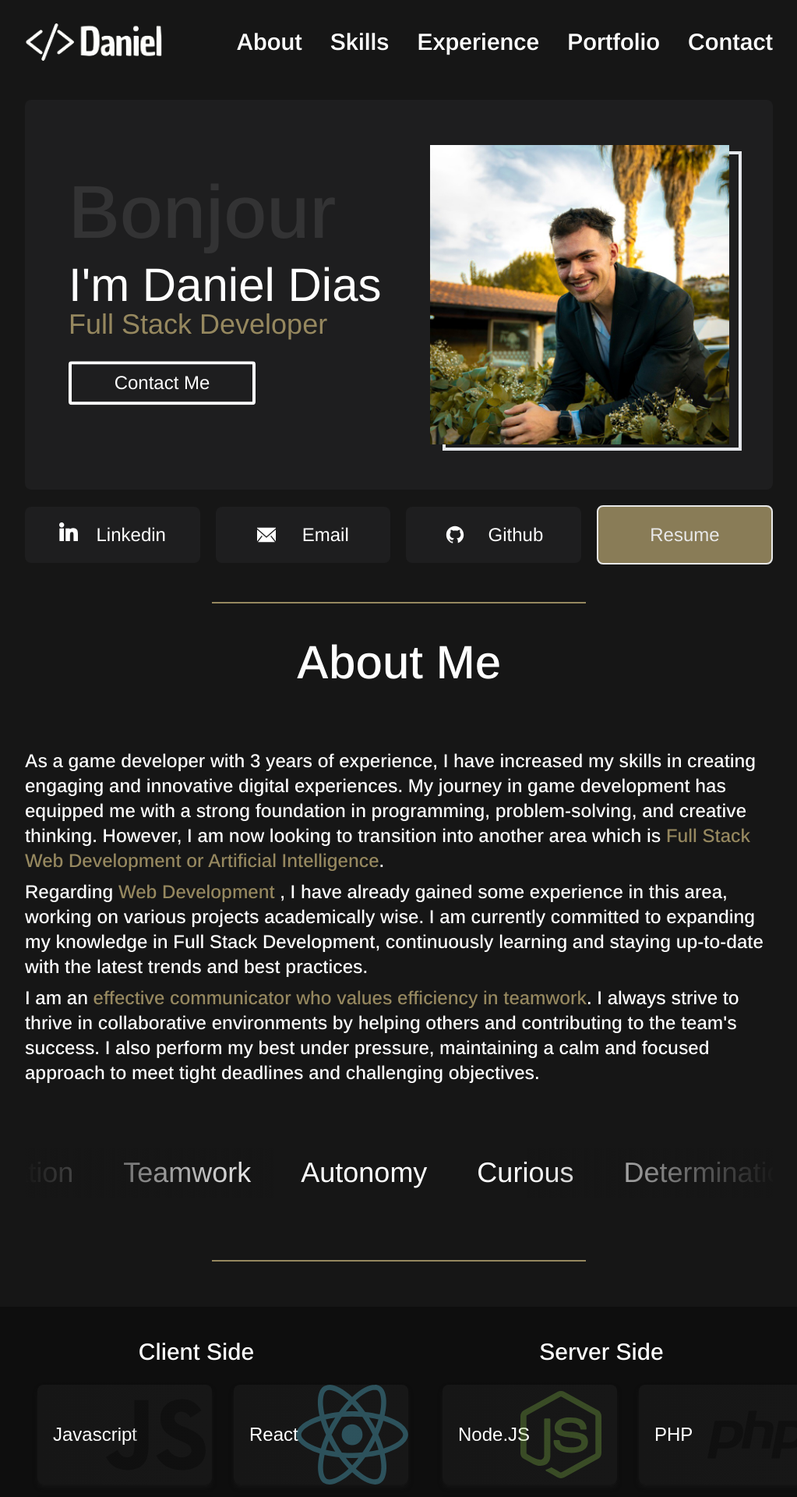
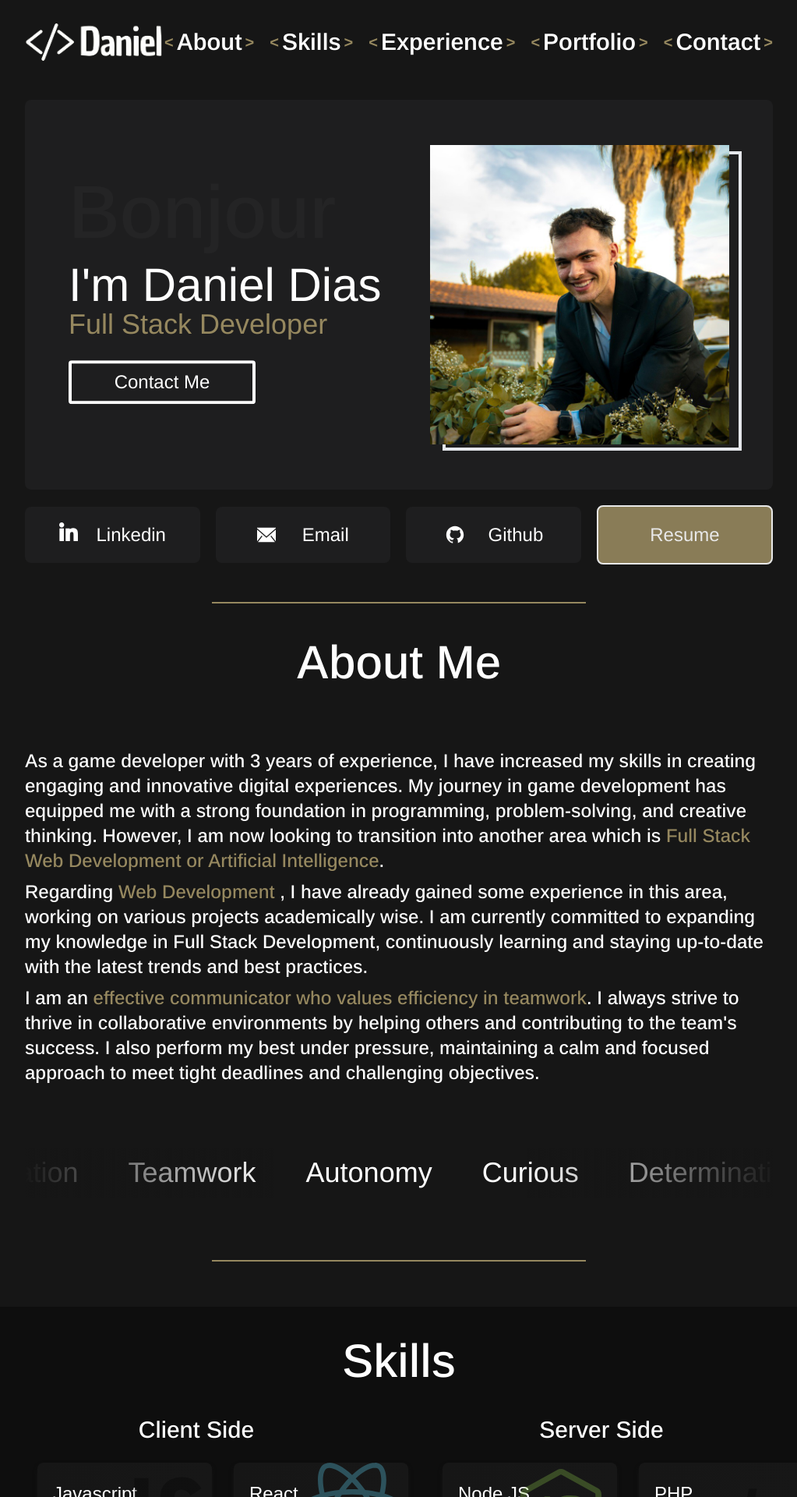
Before and after one commit to danielferreira-dias/my-portfolio-react-vite, a React (Vite) app: page / in a window 1280 px wide. Shown: the top 1920 px of the page at 78% size, without its empty margins (128-1151 px from the left). Built offline with nearby package versions, Linux system fonts and the light colour scheme.

Commit message:
Slight update

```diff
--- a/src/Components/Navbar.jsx
+++ b/src/Components/Navbar.jsx
@@ -22,15 +22,17 @@ const Navbar = ({ onDataFromChild, scrollToSection, refs }) => {
 
     return (
         <>
-            <div className='h-18 w-full py-2 px-8 sm:px-12 xl:px-40 2xl:px-64 sticky lg:relative bg-custom-black opacity-95 lg:opacity-100 top-0 z-50'>
+            <div className='h-18 w-full py-2 px-8 sm:px-12 xl:px-40 2xl:px-52 sticky lg:relative bg-custom-black opacity-95 lg:opacity-100 top-0 z-50'>
                 <div className="flex justify-between items-center z-10">
                     <div className='w-24 sm:w-28 mdlg:w-36 lg:w-44'>
                         <img src="LOGO.png" alt="" />
                     </div>
-                    <div className='arimo hidden mdlg:flex flex-row text-2xl lg:text-3xl text-white gap-x-9'>
+                    <div className='arimo hidden mdlg:flex flex-row text-2xl lg:text-3xl text-white gap-x-5'>
                         {menuItems.map(item => (
-                            <div key={item.id} className="py-5 text-white  font-semibold hover:transform hover:scale-105 transition-transform hover:text-custom-gold">
-                                <a href="" className=''>{item.label}</a>
+                            <div key={item.id} className="py-5 text-white items-center flex flex-row font-semibold hover:transform hover:scale-105 transition-transform hover:text-custom-gold">
+                                <p className='text-lg lg:text-xl mr-1 text-custom-gold font-bold'>&lt;</p>
+                                <a href="" className='text-2xl lg:text-3xl'>{item.label}</a>
+                                <p className='text-lg lg:text-xl ml-1 text-custom-gold font-bold'>&gt;</p>
                             </div>
                         ))}
                     </div>
--- a/src/Components/SkillBox.jsx
+++ b/src/Components/SkillBox.jsx
@@ -2,7 +2,7 @@ import '../index.css'
 
 const Skillbox = ({ skillName, iconSrc, isDarkMode }) => {
     return (
-        <div className={`flex items-center relative rounded-lg w-32 h-24 mdlg:h-32 mdlg:w-48 lg:w-56 overflow-hidden shadow-md my-2 bg-gradient-to-r from-custom-black to-neutral-900 shadow-neutral-900 hover:shadow-custom-gold`} data-aos="zoom-in">
+        <div className={`flex items-center relative rounded-lg w-32 h-16 mdlg:h-20 mdlg:w-48 lg:w-56 overflow-hidden shadow-md my-2 bg-gradient-to-r from-custom-black to-neutral-900 shadow-neutral-900 hover:shadow-custom-gold`} data-aos="zoom-in">
             <div className='flex items-center h-full ml-5'>
                 <span className={`text-xl mdlg:text-2xl xl:text-2xl ${isDarkMode ? 'text-white' : 'text-black'}`}>{skillName}</span>
             </div>
--- a/src/Sections/Experience.jsx
+++ b/src/Sections/Experience.jsx
@@ -67,8 +67,8 @@ const Experience = ({ isDarkMode }) => {
 
 
     return (
-        <div className='mb-10'>
-            <h1 className='px-5 sm:px-10 xl:px-40 2xl:px-64 text-2xl xl:text-4xl mb-12'>Experience</h1>
+        <div className=''>
+            <h1 className='mb-20 text-4xl xl:text-6xl arimo text-center'>Experience</h1>
             <div className='px-5 sm:px-10 xl:px-40 2xl:px-64 md:hidden'>
 
                 <div className='flex flex-row w-full gap-8 h-fit'>
--- a/src/Sections/Skills.jsx
+++ b/src/Sections/Skills.jsx
@@ -32,13 +32,14 @@ const Skills = ({ isDarkMode }) => {
     ];
 
     return (
-        <div className=''>
+        <div className='flex flex-col'>
+            <h1 className='mt-10 text-4xl xl:text-6xl arimo text-center'>Skills</h1>
             <div className='h-fit my-10 gap-12 xl:gap-20 grid grid-cols-1 sm:grid-cols-2 3xl:grid-cols-2 justify-center items-start'>
 
                 {/* Front-End Skills */}
                 <div className='flex flex-col justify-center text-center w-full  items-center'>
                     <h1 className='text-2xl xl:text-3xl arimo text-center' >Client Side</h1>
-                    <div className="p-4 grid grid-cols-2 gap-x-5 xs:grid-cols-3 sm:grid-cols-2 xs:gap-x-12 xl:gap-x-24 xl:grid-cols-2  w-fit h-max justify-center xs:justify-center">
+                    <div className="p-4 grid grid-cols-2 gap-x-5 xs:grid-cols-3 sm:grid-cols-2 xs:gap-x-16 xl:gap-x-24 xl:grid-cols-2  w-fit h-max justify-center xs:justify-center">
                         {frontEndSkills.map((skill, index) => (
                             <Skillbox
                                 key={index}
@@ -53,7 +54,7 @@ const Skills = ({ isDarkMode }) => {
                 {/* Back-End Skills */}
                 <div className='flex flex-col justify-center text-center w-full  items-center'>
                     <h1 className='text-2xl xl:text-3xl arimo text-center' >Server Side</h1>
-                    <div className="p-4 grid grid-cols-2 gap-x-5 xs:grid-cols-3 sm:grid-cols-2 xs:gap-x-12 xl:gap-x-24 xl:grid-cols-2  w-fit h-max justify-center xs:justify-center">
+                    <div className="p-4 grid grid-cols-2 gap-x-5 xs:grid-cols-3 sm:grid-cols-2 xs:gap-x-16 xl:gap-x-24 xl:grid-cols-2  w-fit h-max justify-center xs:justify-center">
                         {backEndSkills.map((skill, index) => (
                             <Skillbox
                                 key={index}
@@ -68,7 +69,7 @@ const Skills = ({ isDarkMode }) => {
                 {/* Tools */}
                 <div className='flex flex-col justify-center text-center w-full  items-center'>
                     <h1 className='text-2xl xl:text-3xl arimo text-center'>Development & Operations</h1>
-                    <div className="p-4 grid grid-cols-2 gap-x-5 xs:grid-cols-3 sm:grid-cols-2 xs:gap-x-12 xl:gap-x-24 xl:grid-cols-2  w-fit h-max justify-center xs:justify-center">
+                    <div className="p-4 grid grid-cols-2 gap-x-5 xs:grid-cols-3 sm:grid-cols-2 xs:gap-x-16 xl:gap-x-24 xl:grid-cols-2  w-fit h-max justify-center xs:justify-center">
                         {toolskills.map((skill, index) => (
                             <Skillbox
                                 key={index}
```
